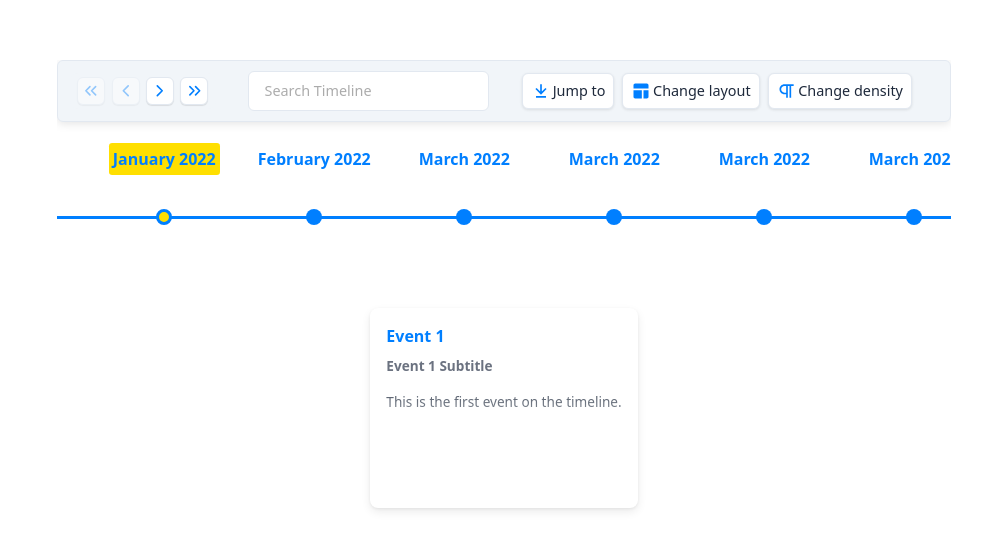
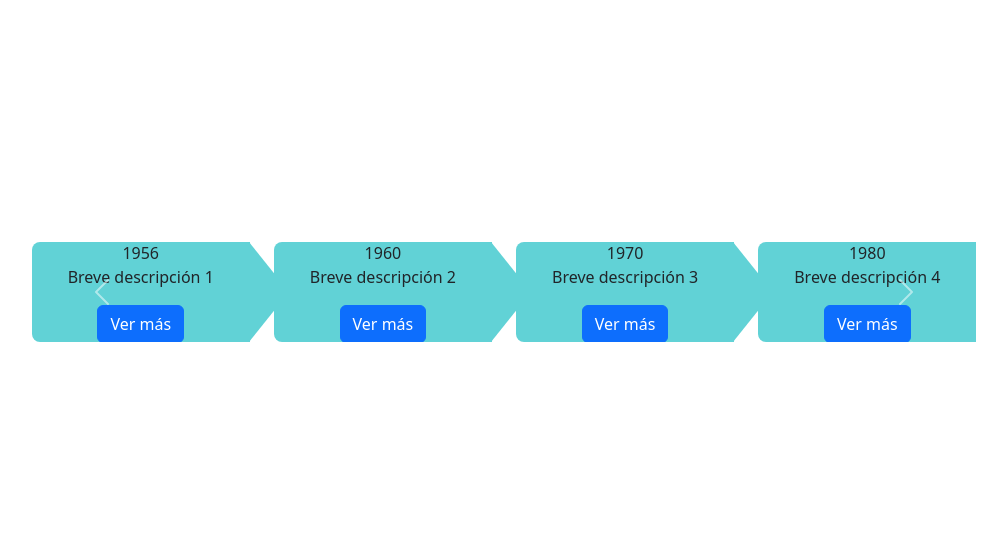
Before and after one commit to valenace/snippets, a React (Vite) app: page / in a window 1280 px wide. Shown: the part 108-658 px from the top of the page, without its empty margins (136-1143 px from the left). Built offline with nearby package versions, Linux system fonts and the light colour scheme.

Commit message:
Timeline simple con bootstrap

```diff
--- a/assets/timeline.css
+++ b/assets/timeline.css
@@ -1,131 +1,47 @@
-.horizontal-timeline-container {
-    position: relative;
-    overflow: hidden;
-  }
-
-  .scroll-button {
-    position: absolute;
-    top: 50%;
-    transform: translateY(-50%);
-    background: rgba(0, 0, 0, 0.5);
-    color: white;
-    border: none;
-    padding: 10px;
-    cursor: pointer;
-    z-index: 10;
-  }
-
-  .left-scroll {
-    left: 10px;
-  }
-
-  .right-scroll {
-    right: 10px;
-  }
-
-  .default-horizontal-timeline {
-    overflow-x: auto;
-    white-space: nowrap;
-    padding-bottom: 20px;
-  }
-
-  .default-horizontal-timeline .timeline-item {
-    display: inline-block;
-    margin-right: 20px;
-    flex-direction: column !important;
-    align-items: center !important;
-  }
-
-  .default-horizontal-timeline .timeline-item:last-child {
-    margin-right: 0;
-  }
-
-  .default-horizontal-timeline .timeline-item-content {
-    width: auto !important;
+/* ---- Contenedor principal del timeline ---- */
+.timeline-module {
+  width: 100%;
+  padding: 20px;
   text-align: center;
 }
 
-  .default-horizontal-timeline .timeline-item-date {
-    position: static !important;
-    margin-bottom: 5px;
+/* ---- Estilos del carrusel ---- */
+.carousel {
+  max-width: 100%;
 }
 
-  .default-horizontal-timeline .timeline-item-title {
-    margin-bottom: 5px;
+/* ---- Contenedor de cada item ---- */
+.timeline-item {
+  display: flex;
+  flex-direction: column;
+  align-items: center;
+  position: relative;
 }
 
-  .default-horizontal-timeline .timeline-line {
-    display: none !important;
+/* ---- Diseño de la tarjeta ---- */
+.custom-card {
+  background-color: #00a859; /* Fondo verde */
+  border: none;
+  position: relative;
+  padding: 20px;
+  text-align: center;
+  width: 100%;
+  max-width: 250px;
+  transition: transform 0.3s ease-in-out;
 }
 
-  .default-horizontal-timeline .timeline-item-point {
-    position: static !important;
-    margin-bottom: 10px;
+/* ---- Animación al pasar el cursor ---- */
+.custom-card:hover {
+  transform: scale(1.05);
 }
 
-  /* Estilos para móvil */
-  .mobile-horizontal-timeline {
-    scroll-snap-type: x mandatory;
-    -webkit-overflow-scrolling: touch;
-    overflow-x: scroll;
-    display: flex;
-    padding-bottom: 20px;
+/* ---- Fecha en la tarjeta ---- */
+.date-banner {
+  background-color: white;
+  color: black;
+  font-size: 24px;
+  font-weight: bold;
+  padding: 10px;
+  width: 100%;
+  display: inline-block;
 }
-
-  .mobile-horizontal-timeline > * { /* Apunta a los hijos directos (los eventos) */
-    flex: 0 0 auto;
-    width: 95%; /* O el ancho que desees para un solo item */
-    margin-right: 10px;
-    scroll-snap-align: start;
-  }
-
-  .mobile-horizontal-timeline > *:last-child {
-    margin-right: 0;
-  }
-
-  /* Si los elementos individuales tienen una clase específica, úsala aquí */
-  /* Ejemplo si la clase es 'react-timeline__event': */
-  /*
-  .mobile-horizontal-timeline .react-timeline__event {
-    flex: 0 0 auto;
-    width: 95%;
-    margin-right: 10px;
-    scroll-snap-align: start;
-  }
-
-  .mobile-horizontal-timeline .react-timeline__event:last-child {
-    margin-right: 0;
-  }
-  */
-
-  /* Asegúrate de que los estilos internos del item no interfieran */
-  .mobile-horizontal-timeline .timeline-item {
-    flex-direction: column !important;
-    align-items: center !important;
-    display: block !important; /* Asegura que no se comporten como inline-block */
-    margin-right: 0 !important; /* Elimina márgenes innecesarios */
-    width: 100% !important; /* El contenido interno ocupa todo el ancho */
-  }
-
-  .mobile-horizontal-timeline .timeline-item-content {
-    width: 100% !important;
-    text-align: center;
-  }
-
-  .mobile-horizontal-timeline .timeline-item-date {
-    position: static !important;
-    margin-bottom: 5px;
-  }
-
-  .mobile-horizontal-timeline .timeline-item-title {
-    margin-bottom: 5px;
-  }
-
-  .mobile-horizontal-timeline .timeline-line {
-    display: none !important;
-  }
-
-  .mobile-horizontal-timeline .timeline-item-point {
-    position: static !important;
-    margin-bottom: 10px;
-  }
--- /dev/null
+++ b/assets/tl.css
@@ -0,0 +1,46 @@
+:root {
+    --card-size: 80px;
+    --triangle-size: 15px;
+    --card-radius: 5px;
+    --bg-color: #ecf0f9;
+  }
+
+  .custom-card-container {
+    border: 0;
+    background: #61D2D6;
+    border-radius: 0.5rem 0 0 0.5rem;
+    height: 100px;
+    padding: 20px;
+    display: flex;
+    align-items: center;
+    justify-content: center;
+  }
+
+  .custom-card-container:after {
+    content: '';
+    position: absolute;
+    right: -39px;
+    top: 50%;
+    transform: translateY(-50%);
+    width: 0;
+    height: 100px;
+    border-top: 50px solid transparent;
+    border-bottom: 50px solid transparent;
+    border-left: 40px solid #61d2d6;
+  }
+  .custom-carousel-wrapper {
+    display: flex;
+    flex-wrap: nowrap;
+    justify-content: center;
+    gap: 15px;
+  }
+
+  .custom-carousel-controls {
+    position: absolute;
+    bottom: -40px;
+    left: 50%;
+    transform: translateX(-50%);
+    display: flex;
+    gap: 10px;
+    z-index: 10; /* Asegura que esté por encima del carrusel */
+  }
--- a/src/App.jsx
+++ b/src/App.jsx
@@ -4,6 +4,11 @@ import 'bootstrap/dist/css/bootstrap.min.css';
 import 'bootstrap/dist/js/bootstrap.bundle.min';
 import 'bootstrap/dist/js/bootstrap.min'; // Importa el JS de Bootstrap (depende de Popper)
 import '@popperjs/core';
+import 'bootstrap/dist/css/bootstrap.min.css';
+
+
+import 'slick-carousel/slick/slick.css';
+import 'slick-carousel/slick/slick-theme.css';
 
 import ConnectTest from "./components/ConnectTest";
 import SentenceTest from "./components/SentenceTest";
@@ -18,8 +23,9 @@ import HorizontalTimeline from "./components/HorizontalTimeline";
 import Timeline from "./components/Timeline";
 const App = () => {
   return (
-
-    <Timeline />
+    <>
+      <Timeline />
+    </>
 
 
   );
--- a/src/components/Timeline.jsx
+++ b/src/components/Timeline.jsx
@@ -1,78 +1,78 @@
-import React from 'react';
-import { Chrono } from 'react-chrono';
+import { useState } from "react";
+import 'bootstrap/dist/css/bootstrap.min.css';
+import 'bootstrap/dist/js/bootstrap.bundle.min.js';
+import '../../assets/tl.css'
+
+
+import { Container, Row, Col, Card, Button, Modal, Carousel } from "react-bootstrap";
 
 const items = [
-  {
-    title: "January 2022",
-    cardTitle: "Event 1",
-    cardSubtitle: "Event 1 Subtitle",
-    cardDetailedText: "This is the first event on the timeline.",
-  },
-  {
-    title: "February 2022",
-    cardTitle: "Event 2",
-    cardSubtitle: "Event 2 Subtitle",
-    cardDetailedText: "This is the second event on the timeline.",
-  },
-  {
-    title: "March 2022",
-    cardTitle: "Event 3",
-    cardSubtitle: "Event 3 Subtitle",
-    cardDetailedText: "This is the third event on the timeline.",
-  },
-  {
-    title: "March 2022",
-    cardTitle: "Event 3",
-    cardSubtitle: "Event 3 Subtitle",
-    cardDetailedText: "This is the third event on the timeline.",
-  },
-  {
-    title: "March 2022",
-    cardTitle: "Event 3",
-    cardSubtitle: "Event 3 Subtitle",
-    cardDetailedText: "This is the third event on the timeline.",
-  },,
-  {
-    title: "March 2022",
-    cardTitle: "Event 3",
-    cardSubtitle: "Event 3 Subtitle",
-    cardDetailedText: "This is the third event on the timeline.",
-  },,
-  {
-    title: "March 2022",
-    cardTitle: "Event 3",
-    cardSubtitle: "Event 3 Subtitle",
-    cardDetailedText: "This is the third event on the timeline.",
-  },,
-  {
-    title: "March 2022",
-    cardTitle: "Event 3",
-    cardSubtitle: "Event 3 Subtitle",
-    cardDetailedText: "This is the third event on the timeline.",
-  },,
-  {
-    title: "March 2022",
-    cardTitle: "Event 3",
-    cardSubtitle: "Event 3 Subtitle",
-    cardDetailedText: "This is the third event on the timeline.",
-  },,
-  {
-    title: "March 2022",
-    cardTitle: "Event 3",
-    cardSubtitle: "Event 3 Subtitle",
-    cardDetailedText: "This is the third event on the timeline.",
-  },
+  { id: 1, titulo: "Evento 1", fecha: "1956", descripcion: "Breve descripción 1", detalle: "Descripción más larga del evento 1." },
+  { id: 2, titulo: "Evento 2", fecha: "1960", descripcion: "Breve descripción 2", detalle: "Descripción más larga del evento 2." },
+  { id: 3, titulo: "Evento 3", fecha: "1970", descripcion: "Breve descripción 3", detalle: "Descripción más larga del evento 3." },
+  { id: 4, titulo: "Evento 4", fecha: "1980", descripcion: "Breve descripción 4", detalle: "Descripción más larga del evento 4." },
+  { id: 5, titulo: "Evento 5", fecha: "1990", descripcion: "Breve descripción 5", detalle: "Descripción más larga del evento 5." },
+  { id: 6, titulo: "Evento 6", fecha: "2000", descripcion: "Breve descripción 6", detalle: "Descripción más larga del evento 6." },
+  { id: 7, titulo: "Evento 7", fecha: "2010", descripcion: "Breve descripción 7", detalle: "Descripción más larga del evento 7." },
+  { id: 8, titulo: "Evento 8", fecha: "2020", descripcion: "Breve descripción 8", detalle: "Descripción más larga del evento 8." }
 ];
 
-const HorizontalTimeline = () => {
+const Timeline = () => {
+  const [showModal, setShowModal] = useState(false);
+  const [selectedItem, setSelectedItem] = useState(null);
+
+  const handleShowModal = (item) => {
+    setSelectedItem(item);
+    setShowModal(true);
+  };
+
+  const handleCloseModal = () => setShowModal(false);
+
   return (
-    <Chrono
-      items={items}
-      mode="HORIZONTAL"
-      itemWidth={150}
-      showSingle
-    />
+<Container className="timeline-container">
+  <Carousel indicators={false} interval={null} controls={true}>
+    {[...Array(Math.ceil(items.length / 4))].map((_, i) => (
+      <Carousel.Item key={i}>
+        <Row className="justify-content-center timeline-row">
+          {items.slice(i * 4, (i + 1) * 4).map((item) => (
+            <Col md={3} key={item.id} className="timeline-item">
+              <Card className="custom-card-container">
+                <Card.Body>
+                  <span className="timeline-date">{item.fecha}</span>
+                  <p>{item.descripcion}</p>
+                  <Button variant="primary" onClick={() => handleShowModal(item)}>
+                    Ver más
+                  </Button>
+                </Card.Body>
+              </Card>
+            </Col>
+          ))}
+        </Row>
+      </Carousel.Item>
+    ))}
+  </Carousel>
+
+
+
+
+
+
+
+      {/* Modal para mostrar detalles */}
+      <Modal show={showModal} onHide={handleCloseModal} centered>
+        <Modal.Header closeButton>
+          <Modal.Title>{selectedItem?.titulo}</Modal.Title>
+        </Modal.Header>
+        <Modal.Body>
+          <p><strong>Fecha:</strong> {selectedItem?.fecha}</p>
+          <p>{selectedItem?.detalle}</p>
+        </Modal.Body>
+        <Modal.Footer>
+          <Button variant="secondary" onClick={handleCloseModal}>Cerrar</Button>
+        </Modal.Footer>
+      </Modal>
+    </Container>
   );
 };
 
-export default HorizontalTimeline;
+export default Timeline;
```
Also changed, not shown: package.json (+6 -3 lines). Lines whose indentation alone changed are shown as unchanged.
